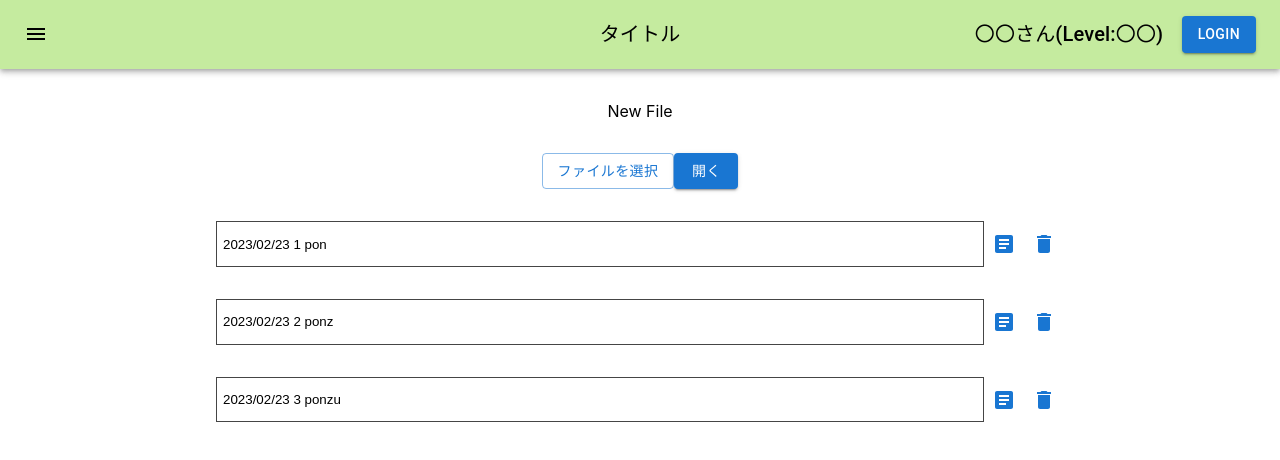
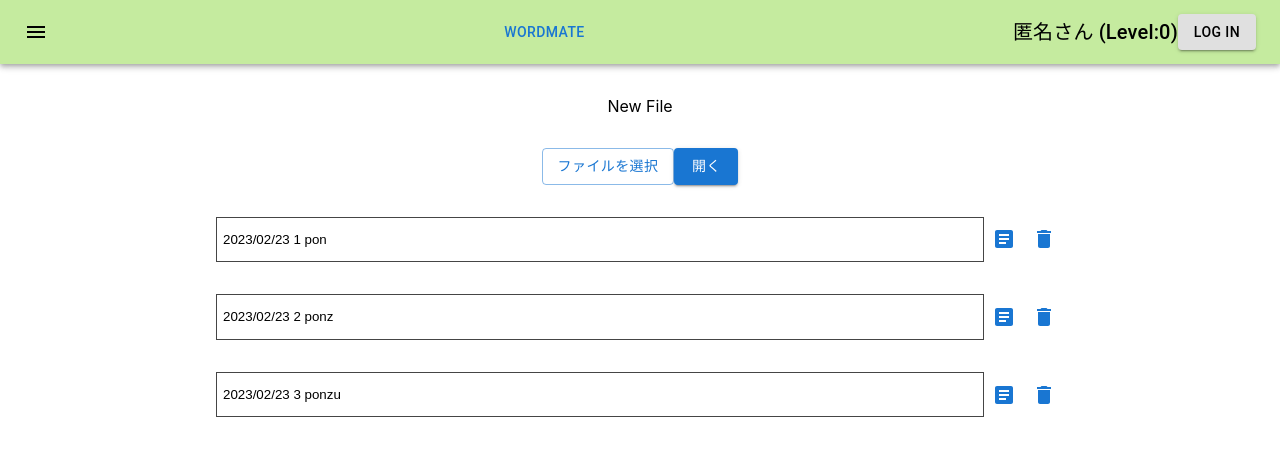
Before and after one commit to O-tips/hackU2023sp, a React (Create React App) app: page / in a window 1280 px wide. Shown: the top 460 px of the page. Built offline with nearby package versions, Linux system fonts and the light colour scheme.

Commit message:
間違えて消したheaderファイルの再建

```diff
--- a/src/Header.css
+++ b/src/Header.css
@@ -1,6 +1,3 @@
-.loginbutton{
-    color:white;
-}
 
 .userinfo{
     padding: 1.5%;
@@ -8,9 +5,24 @@
 
 }
 
+.wrapper{
+    position: relative;
+}
+
 .centeredtext{
     margin: 0 auto;
-    position: absolute;
+    /* position: absolute; */
     left: 0;
     right: 0;
 }
+
+.iconbutton{
+    top: auto;
+    bottom:auto;
+    left: 0%;
+    /* transform: translate(-50%, -50%); */
+    width: 200;
+    height: 60;
+    padding: 16;
+    borderRadius: 8;
+}
--- a/src/contents/Header.jsx
+++ b/src/contents/Header.jsx
@@ -25,9 +25,22 @@ import LogoutIcon from '@mui/icons-material/Logout';
 import AccountBoxIcon from '@mui/icons-material/AccountBox';
 import { Link as RouterLink } from "react-router-dom";
 import { BrowserRouter, Routes, Route, useNavigate, useLocation, Link} from "react-router-dom";
-import { createTheme } from '@mui/material/styles';
+import { UserContextProvider, useUserContext } from "../UserContext.tsx";
+import { useState, useEffect }from 'react';
 
 function Header() {
+    const { user, setUser } = useUserContext();
+    const navigate = useNavigate()
+    const [isLogin, SetisLogin] = useState("LOG IN");
+
+    const getUserState = () => {
+        if(user.is_login){
+            SetisLogin("LOG OUT")
+        }
+        else{
+            SetisLogin("LOG IN")
+        }
+    }
 
     const Search = styled('div')(({ theme }) => ({
         position: 'relative',
@@ -121,25 +134,6 @@ function Header() {
         </Box>
         );
 
-
-const theme = createTheme({
-    palette: {
-      primary: {
-        light: '#757ce8',
-        main: '#ffffff',
-        dark: '#002884',
-        contrastText: '#fff',
-      },
-      secondary: {
-        light: '#ff7961',
-        main: '#f44336',
-        dark: '#ba000d',
-        contrastText: '#000',
-      },
-    },
-  });
-
-
     return (
         <AppBar position="static" style={{ color: "#000000", backgroundColor: "#C5EB9F" }}>
             <Toolbar>
@@ -163,17 +157,22 @@ const theme = createTheme({
                 </Drawer>
 
                 </React.Fragment>
-                <div className='centeredtext'>
-                <Typography variant="h6" component="div" justify-content="c">
-                    タイトル
+                <Typography variant="h6" component="div" sx={{ flexGrow: 1 }} justify-content="c">
+                    <Button
+                    onClick = {() =>{
+                        navigate('/')
+                    }}
+                    >
+                        WordMate
+                    </Button>
                 </Typography>
-                </div>
-                <div className='userinfo'>
+
                 <Typography variant="h6" component="div">
-                    〇〇さん(Level:〇〇)
+                    {user.name}さん (Level:{user.level})
                 </Typography>
-                </div>
-                <Button variant="contained" component={Link} to="/SignIn" color='primary'>Login</Button>
+                <Button color="inherit" variant="contained" component={Link} to="/SignIn">
+                    {isLogin}
+                </Button>
 
             </Toolbar>
         </AppBar>
```
